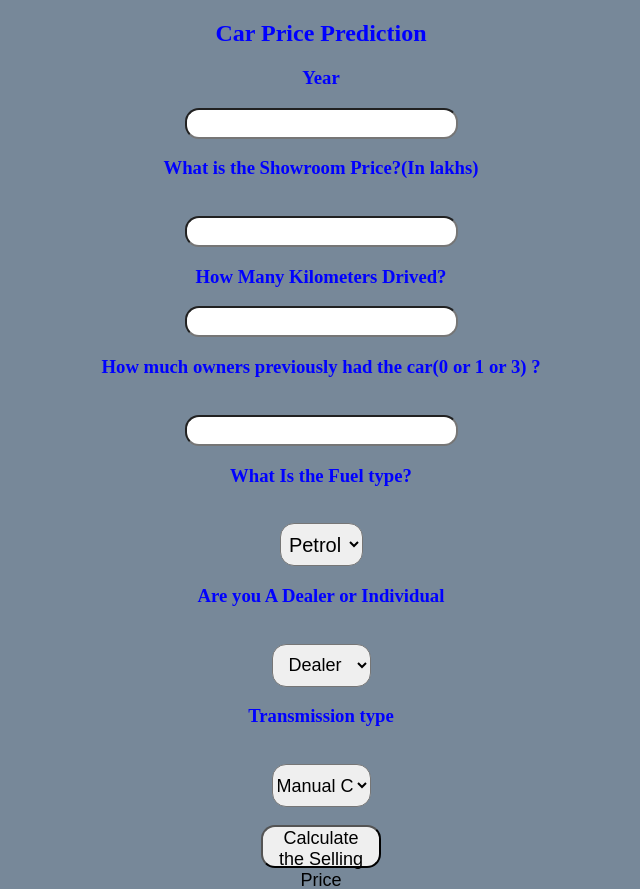
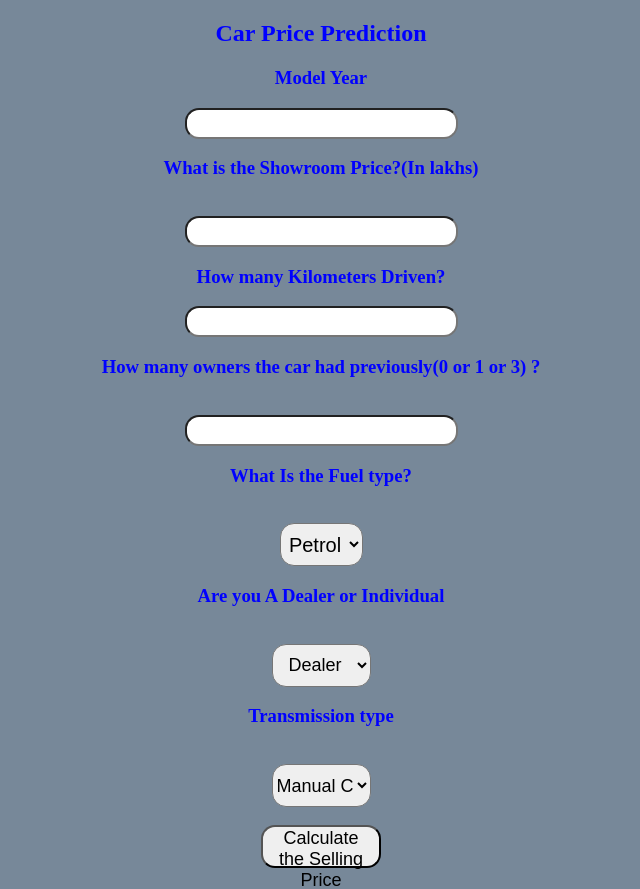
Before and after one commit to Varun-93/CarPricePrediction, a Flask app: page / in a window 1280 px wide. Shown: the top 889 px of the page, without its empty margins (319-959 px from the left). Run offline with Flask 2, Linux system fonts and the light colour scheme; parts of the project's set-up code (start-up, migrations or seed data) failed here and were passed over.

Commit message:
Update index.html

```diff
--- a/templates/index.html
+++ b/templates/index.html
@@ -12,15 +12,15 @@
     <div style="color:blue">
         <form action="{{ url_for('predict')}}" method="post">
             <h2>Car Price Prediction</h2>
-            <h3>Year</h3>
+            <h3>Model Year</h3>
             <input id="first" name="Year" type="number ">
             <h3>What is the Showroom Price?(In lakhs)</h3><br><input id="second" name="Present_Price" required="required">
-            <h3>How Many Kilometers Drived?</h3><input id="third" name="Kms_Driven" required="required">
-            <h3>How much owners previously had the car(0 or 1 or 3) ?</h3><br><input id="fourth" name="Owner" required="required">
+            <h3>How many Kilometers Driven?</h3><input id="third" name="Kms_Driven" required="required">
+            <h3>How many owners the car had previously(0 or 1 or 3) ?</h3><br><input id="fourth" name="Owner" required="required">
             <h3>What Is the Fuel type?</h3><br><select name="Fuel_Type_Petrol" id="fuel" required="required">
                 <option value="Petrol">Petrol</option>
                 <option value="Diesel">Diesel</option>
-                <option value="Diesel">CNG</option>
+                <option value="CNG">CNG</option>
             </select>
             <h3>Are you A Dealer or Individual</h3><br><select name="Seller_Type_Individual" id="resea" required="required">
                 <option value="Dealer">Dealer</option>
```
